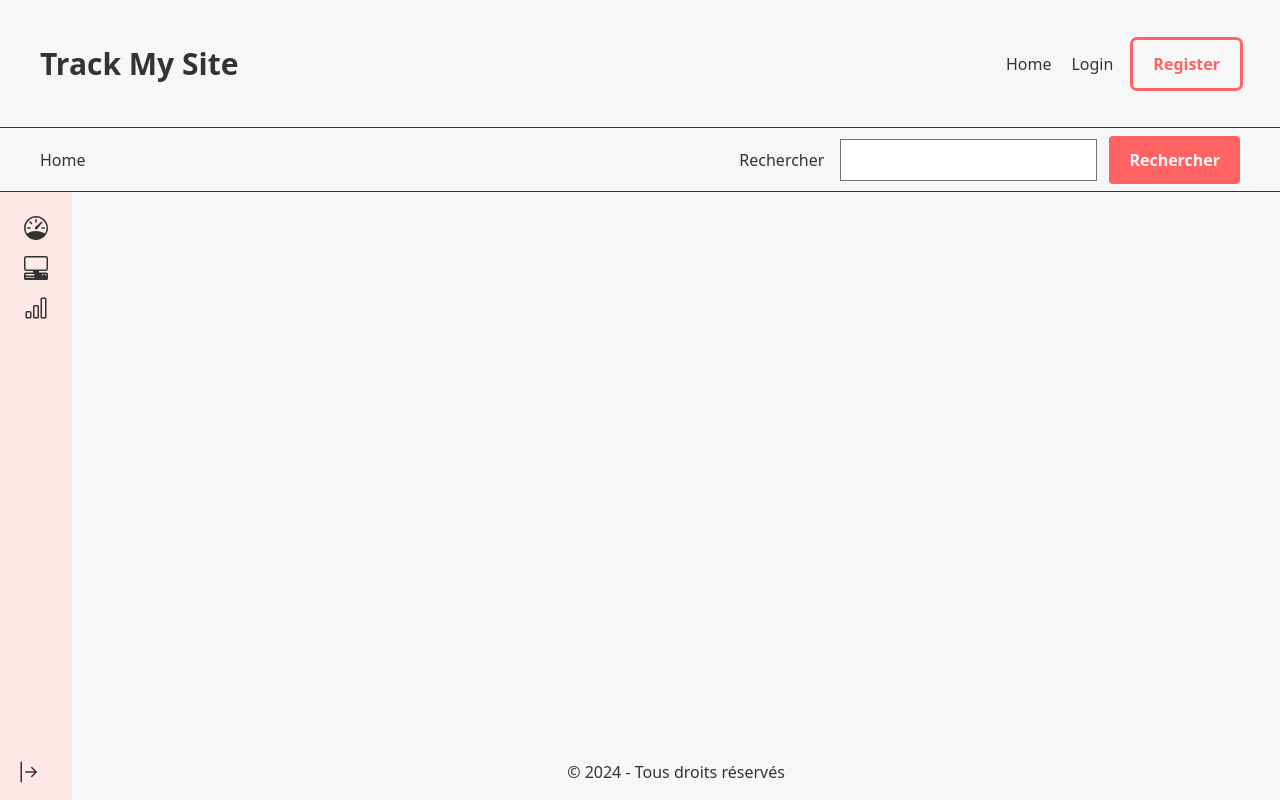
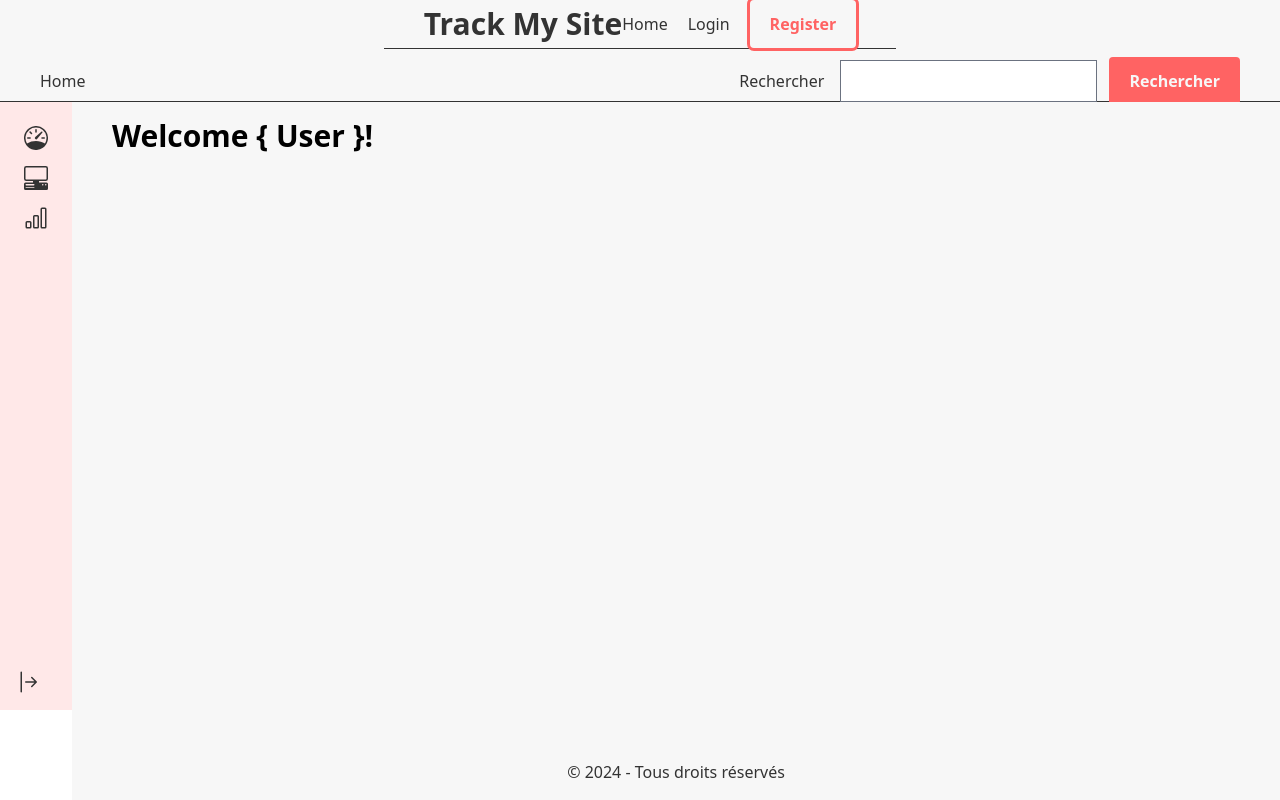
Before and after one commit to eliooooooo/Vue-Dashboard, a Vue app: page / in a window 1280 px wide. Built offline with nearby package versions, Linux system fonts and the light colour scheme.

Commit message:
Featt: add components in routes

```diff
--- a/src/App.vue
+++ b/src/App.vue
@@ -13,16 +13,16 @@ const route = useRoute()
 <template>
   <div v-if="!route.meta.full">
     <BypassLink />
-    <Header />
-    <div class="bg-light text-dark flex items-center border-b border-dark h-16">
-      <div class="container flex flex-row items-center">
-        <Breadcrumb :breadcrumb="route.meta.breadcrumb" />
+    <div class="static w-full bg-light text-dark flex flex-col items-center border-b border-dark h-[134px] md:h-[102px]">
+      <Header />
+      <div class="relative container flex flex-col md:flex-row gap-3 items-center py-2">
+        <Breadcrumb class="w-full" :breadcrumb="route.meta.breadcrumb" />
         <SearchBar />
       </div>
     </div>
-    <div class="container_aside flex w-full" x-data="{ asideOpen: false }">
+    <div class="container_aside relative flex w-full overflow-hidden" x-data="{ asideOpen: false }">
       <Aside />
-      <div class="container_content bg-light flex flex-col justify-between flex-grow h-[calc(100vh-12rem)]">
+      <div class="container_content overflow-scroll overflow-x-hidden bg-light flex flex-col justify-between flex-grow h-[calc(100vh-134px)] md:h-[calc(100vh-102px)]">
         <div class="container px-10 py-4">
           <router-view id="main" />
         </div>
--- /dev/null
+++ b/src/components/Dashboard.vue
@@ -0,0 +1,5 @@
+<script>
+</script>
+
+<template>
+</template>
--- /dev/null
+++ b/src/components/Home.vue
@@ -0,0 +1,6 @@
+<script>
+</script>
+
+<template>
+    <h1>Welcome { User }!</h1>
+</template>
--- a/src/router/index.js
+++ b/src/router/index.js
@@ -1,5 +1,9 @@
 import { createRouter, createWebHistory } from 'vue-router'
 import Login from '../components/Login.vue'
+import Register from '../components/Register.vue'
+import Dashboard from '../components/Dashboard.vue'
+import Home from '../components/Home.vue'
+import Sites from '../components/Sites.vue'
 
 const router = createRouter({
     history: createWebHistory(import.meta.env.BASE_URL),
@@ -7,6 +11,7 @@ const router = createRouter({
         {
             path: '/',
             name: 'home',
+            component: Home,
             meta: {
                 title: 'HomePage - Track My Site',
                 breadcrumb: [{ name: 'Home' }]
@@ -28,6 +33,7 @@ const router = createRouter({
         {
             path: '/register',
             name: 'register',
+            component: Register,
             meta: {
                 title: 'Register Form - Track My Site',
                 full: true,
@@ -40,6 +46,7 @@ const router = createRouter({
         {
             path: '/dashboard',
             name: 'dashboard',
+            component: Dashboard,
             meta: {
                 title: 'Dashboard - Track My Site',
                 breadcrumb: [
@@ -51,6 +58,7 @@ const router = createRouter({
         {
             path: '/sites',
             name: 'sites',
+            component: Sites,
             meta: {
                 title: 'Sites - Track My Site',
                 breadcrumb: [
@@ -58,6 +66,14 @@ const router = createRouter({
                     { name: 'Sites' }
                 ]
             }
+        },
+        {
+            path: '/terms',
+            name: 'terms'
+        },
+        {
+            path: '/privacy',
+            name: 'privacy'
         }
     ]
 })
```
